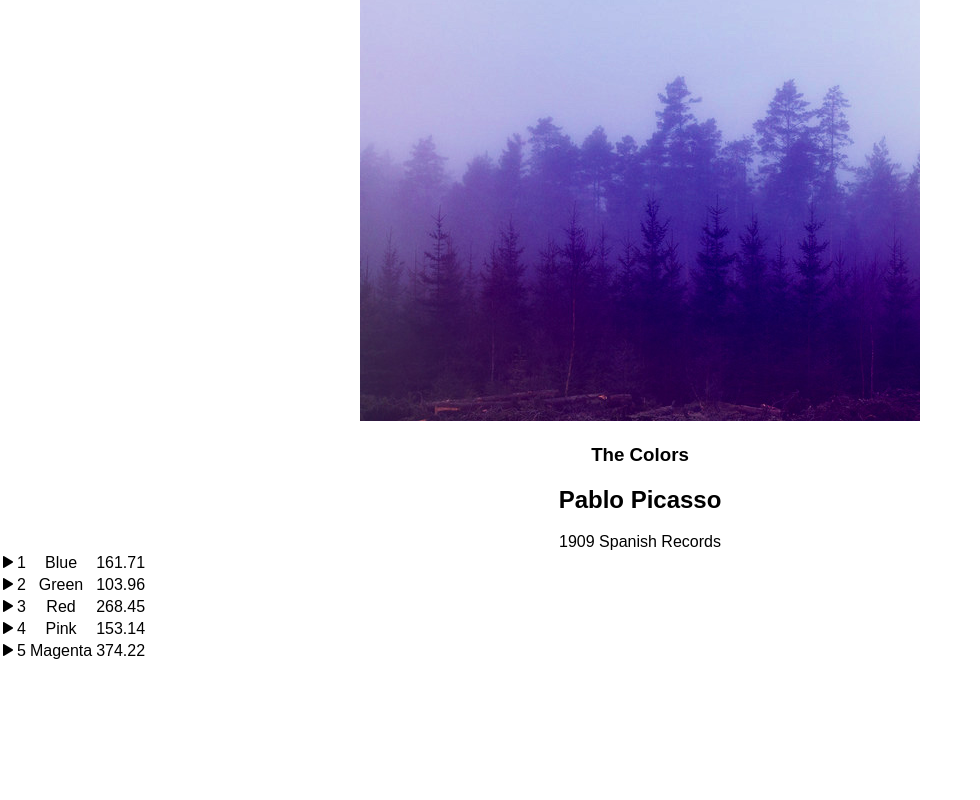
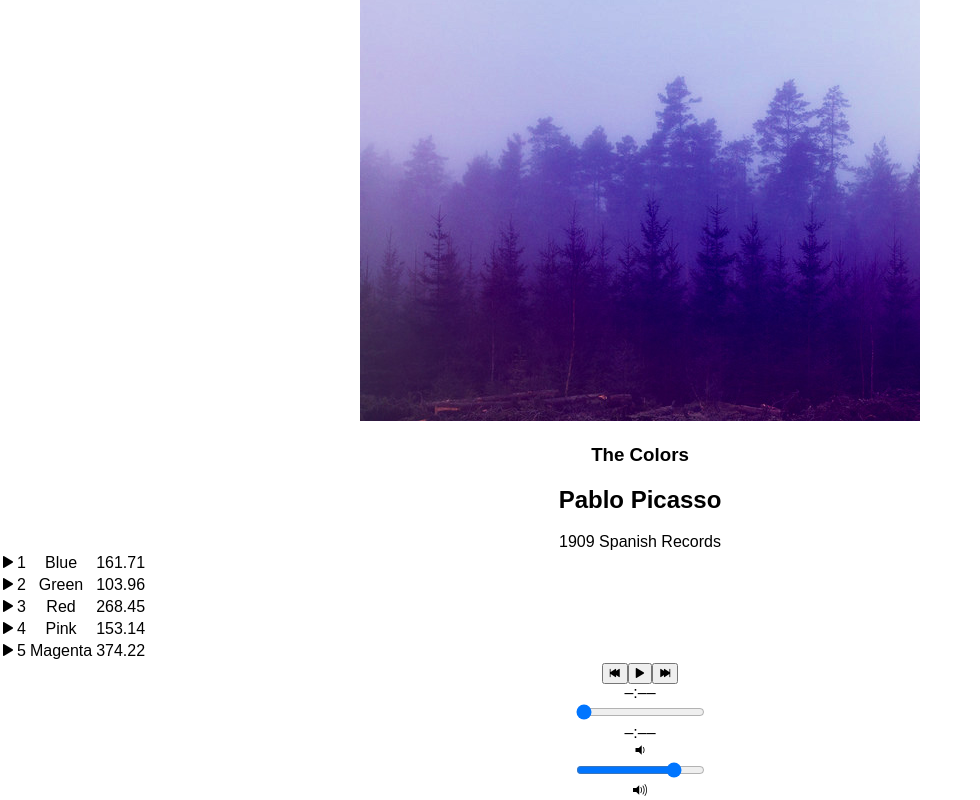
Before and after one commit to EdwardRBurton/Bloc-jams-react, a React (Create React App) app: page /album/the-colors in a window 1280 px wide. Shown: the part 237-1037 px from the top of the page, without its empty margins (0-980 px from the left). Before the commit the page ends 900 px from the top, so only its background shows below. Built offline with nearby package versions, Linux system fonts and the light colour scheme.

Commit message:
Checkpoint-8-Complete

```diff
--- a/src/components/Album.js
+++ b/src/components/Album.js
@@ -1,6 +1,7 @@
 import React, { Component } from 'react';
 import { Link } from 'react-router-dom';
 import albumData from './../data/albums';
+import PlayerBar from './PlayerBar';
 
 
 class Album extends Component {
@@ -46,6 +47,13 @@ class Album extends Component {
     }
 }
 
+    handlePrevClick(){
+      const currentIndex = this.state.album.songs.findIndex(song => this.state.currentSong === song);
+      const newIndex = Math.max(0, currentIndex - 1);
+      const newSong = this.state.album.songs[newIndex];
+      this.setSong(newSong);
+      this.play(newSong);
+    }
 
   render() {
     return (
@@ -77,6 +85,12 @@ class Album extends Component {
                 }
             </tbody>
           </table>
+          <PlayerBar
+           isPlaying={this.state.isPlaying}
+           currentSong={this.state.currentSong}
+           handleSongClick={() => this.handleSongClick(this.state.currentSong)}
+           handlePrevClick={() => this.handlePrevClick()}
+         />
     </section>);
   }
 }
--- /dev/null
+++ b/src/components/PlayerBar.js
@@ -0,0 +1,33 @@
+import React, { Component } from 'react';
+
+ class PlayerBar extends Component {
+   render() {
+     return (
+       <section className="player-bar">
+         <section id="buttons">
+          <button id="previous" onClick={this.props.handlePrevClick}>
+            <span className="ion-skip-backward"></span>
+          </button>
+          <button id="play-pause" onClick={this.props.handleSongClick} >
+            <span className={this.props.isPlaying ? 'ion-pause' : 'ion-play'}></span>
+          </button>
+          <button id="next">
+            <span className="ion-skip-forward"></span>
+          </button>
+        </section>
+        <section id="time-control">
+          <div className="current-time">–:––</div>
+          <input type="range" className="seek-bar" value="0" />
+          <div className="total-time">–:––</div>
+        </section>
+        <section id="volume-control">
+          <div className="icon ion-volume-low"></div>
+          <input type="range" className="seek-bar" value="80" />
+          <div className="icon ion-volume-high"></div>
+        </section>
+       </section>
+     );
+   }
+ }
+
+ export default PlayerBar;
```
